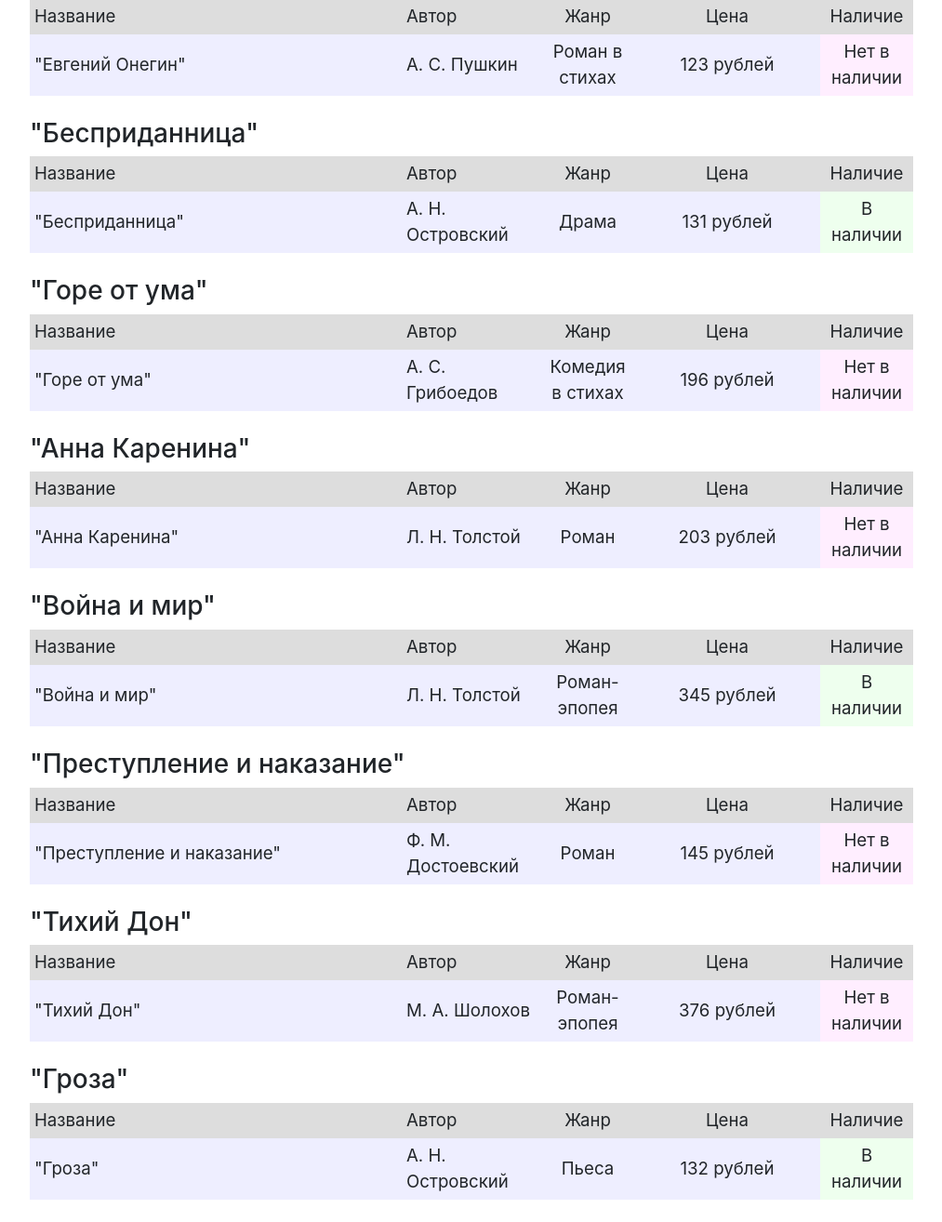
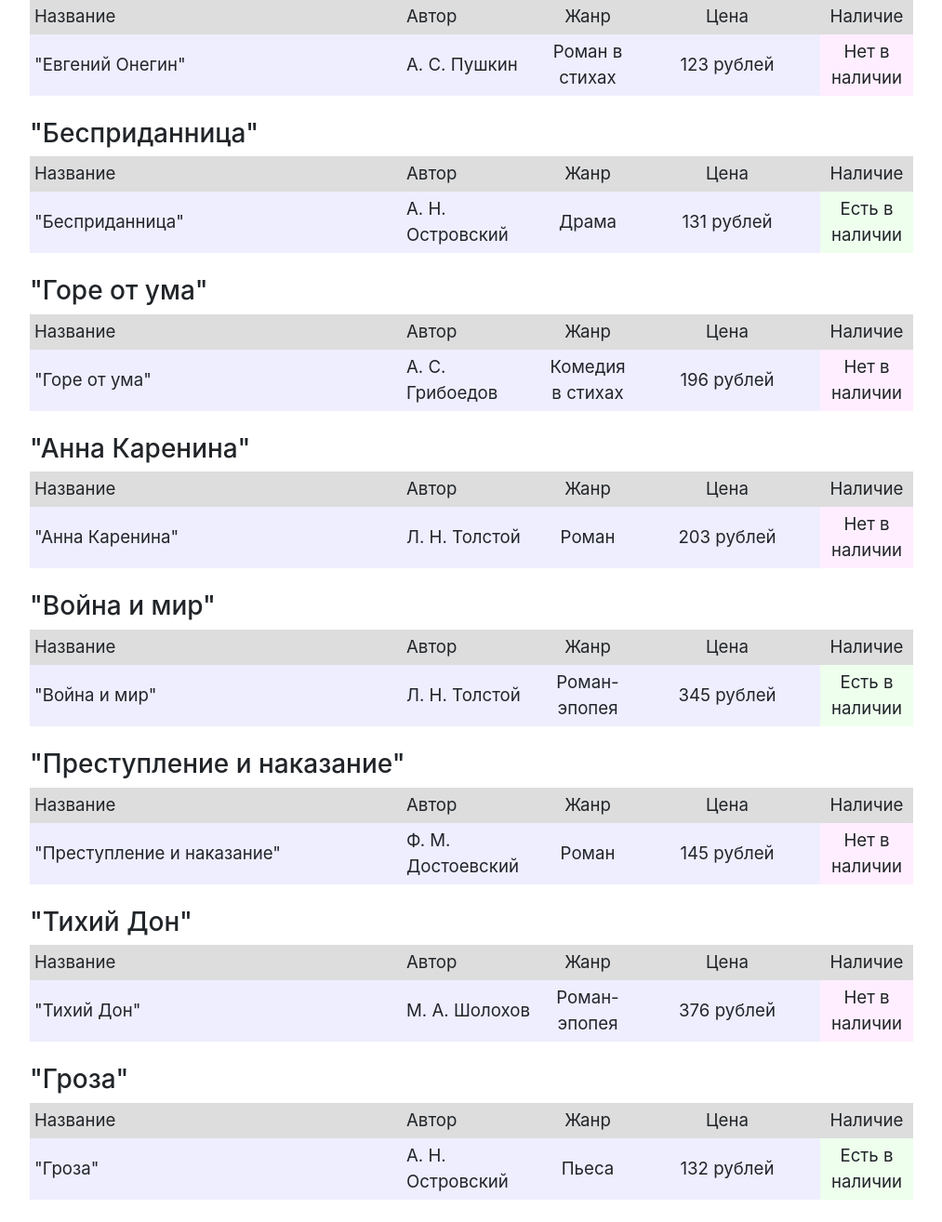
Before and after one commit to Alexa09098/ProjectWEBServer, a Flask app: page / in a window 1280 px wide. Shown: the part 267-1581 px from the top of the page at 93% size, without its empty margins (53-1066 px from the left). Run offline with Flask 2, Linux system fonts and the light colour scheme; data comes from the database, SQL or seed files in the repository; some libraries are stand-ins or nearby versions.

Commit message:
commit15

```diff
--- a/templates/index.html
+++ b/templates/index.html
@@ -24,7 +24,7 @@
             <td class="ordinary" bgcolor="#eeeeff" align="center">{{ book.genre }}</td>
             <td class="ordinary" bgcolor="#eeeeff" align="center">{{ book.price }} рублей</td>
             {% if book.bought %}
-            <td class="ordinary" bgcolor="#eeffee" align="center">В наличии</td>
+            <td class="ordinary" bgcolor="#eeffee" align="center">Есть в наличии</td>
             {% else %}
             <td class="ordinary" bgcolor="#ffeeff" align="center">Нет в наличии</td>
             {% endif %}
```
